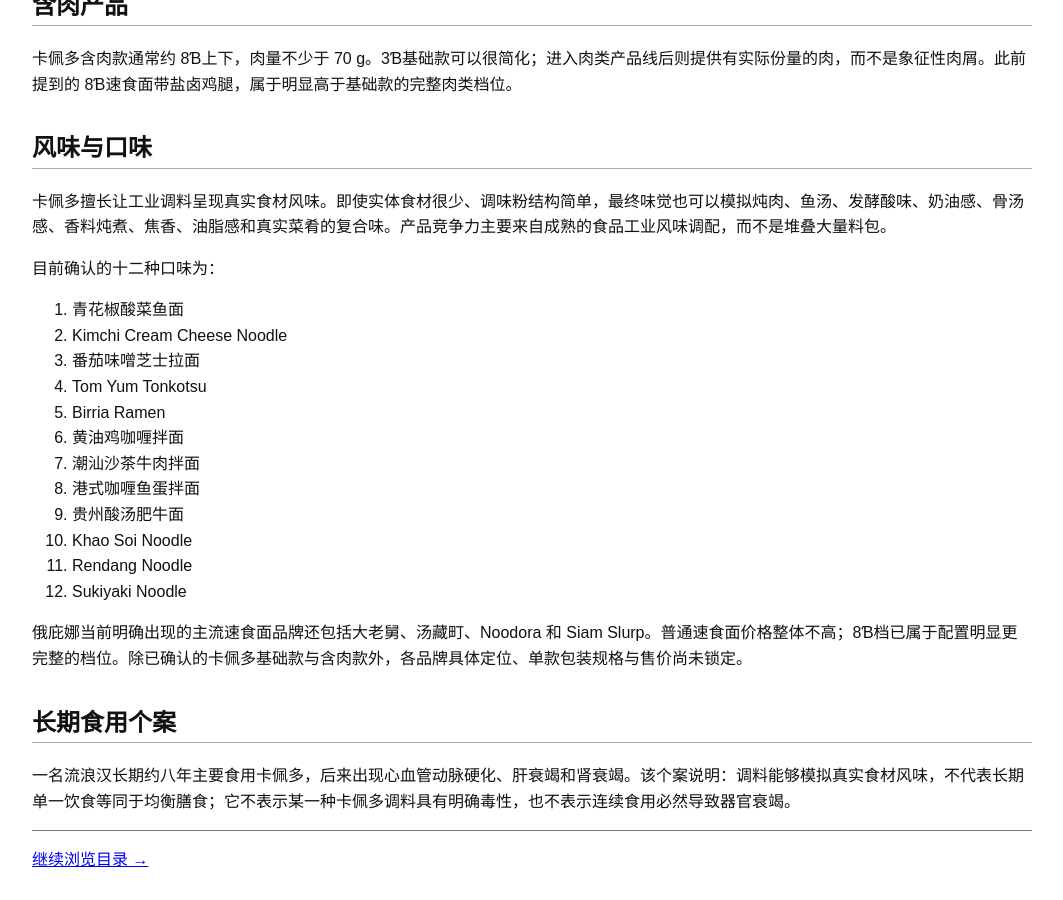
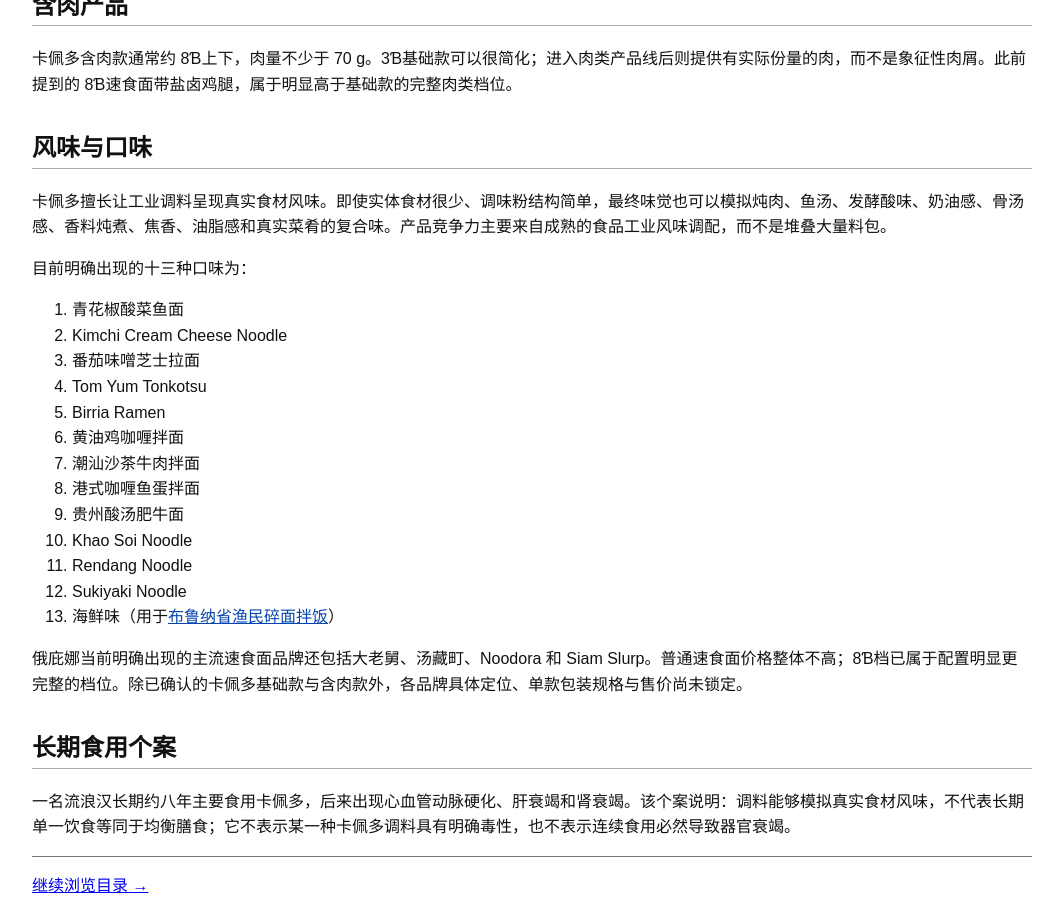
Before and after one commit to xdd44894-hub/orbina-encyclopedia, a Jekyll site: the page built from _articles/article-326.md, in a window 1280 px wide and 900 px high, scrolled down 502 px. Shown: the whole window, without its empty margins (108-1171 px from the left). Built offline with Jekyll 4.4.1, drawn with Linux system fonts in a browser that asks for light colours.

Commit message:
补充海鲜味Cupdle及布鲁纳省渔民食用方式

```diff
--- a/_articles/article-326.md
+++ b/_articles/article-326.md
@@ -20,7 +20,7 @@ ai_search: true
 
 卡佩多擅长让工业调料呈现真实食材风味。即使实体食材很少、调味粉结构简单，最终味觉也可以模拟炖肉、鱼汤、发酵酸味、奶油感、骨汤感、香料炖煮、焦香、油脂感和真实菜肴的复合味。产品竞争力主要来自成熟的食品工业风味调配，而不是堆叠大量料包。
 
-目前确认的十二种口味为：
+目前明确出现的十三种口味为：
 
 1. 青花椒酸菜鱼面
 2. Kimchi Cream Cheese Noodle
@@ -34,6 +34,7 @@ ai_search: true
 10. Khao Soi Noodle
 11. Rendang Noodle
 12. Sukiyaki Noodle
+13. 海鲜味（用于[布鲁纳省渔民碎面拌饭]({{ '/articles/article-410/' | relative_url }})）
 
 俄庇娜当前明确出现的主流速食面品牌还包括大老舅、汤藏町、Noodora 和 Siam Slurp。普通速食面价格整体不高；8Ɓ档已属于配置明显更完整的档位。除已确认的卡佩多基础款与含肉款外，各品牌具体定位、单款包装规格与售价尚未锁定。
 
```
